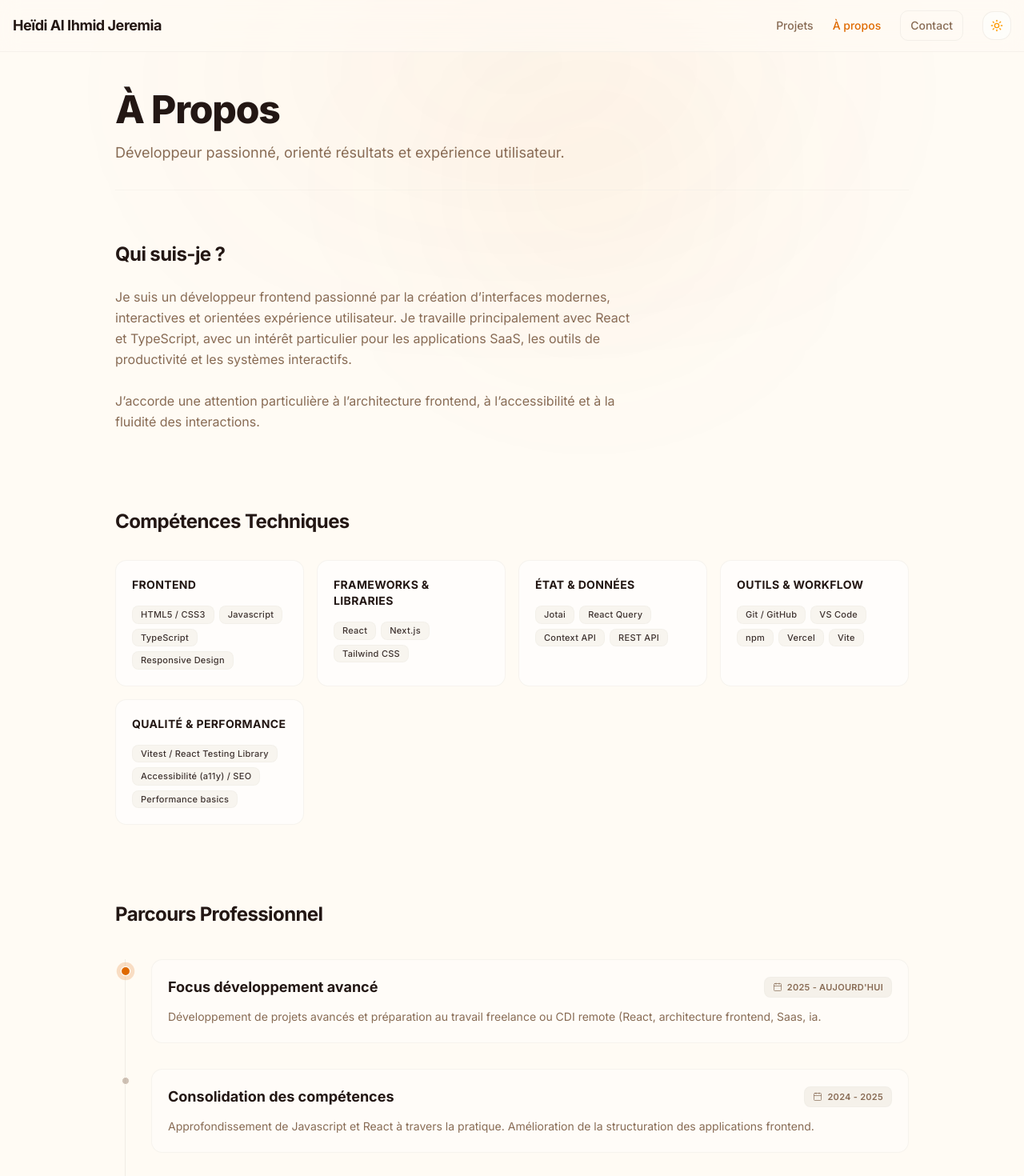
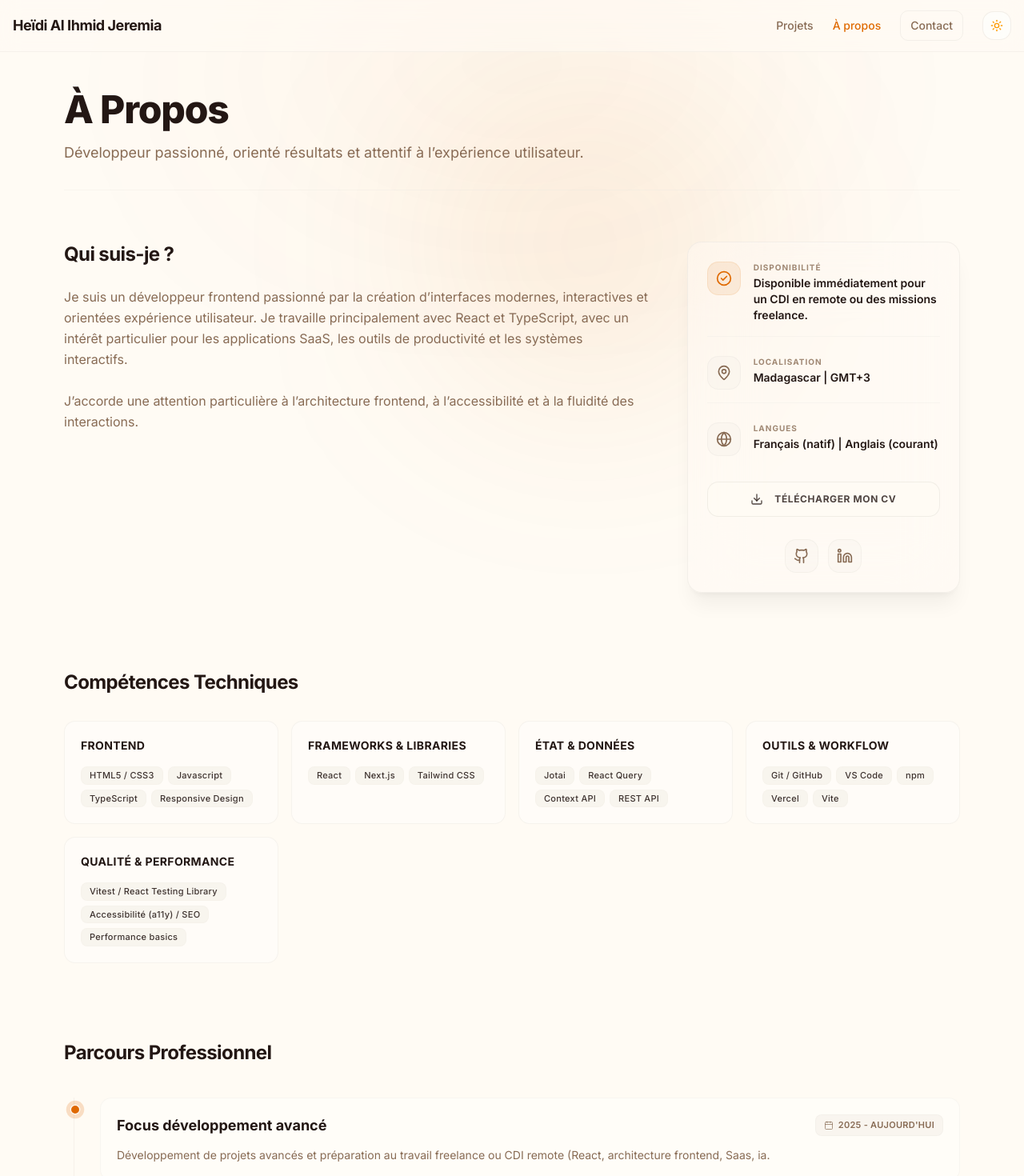
Before and after one commit to Innovat1k/frontend-portfolio, a Next.js app: page /about in a window 1280 px wide. Shown: the top 1470 px of the page at 80% size. Built offline with nearby package versions, Linux system fonts and the light colour scheme.

Commit message:
feat: add availability section in about page

```diff
--- a/src/app/about/page.tsx
+++ b/src/app/about/page.tsx
@@ -1,55 +1,240 @@
 import { content } from "@/lib/content";
 import { skills } from "@/data/skills";
 import { experiences } from "@/data/experiences";
-import { Calendar, ArrowRight } from "lucide-react";
+import {
+  Calendar,
+  ArrowRight,
+  Download,
+  Globe,
+  MapPin,
+  CheckCircle2,
+} from "lucide-react";
 import Link from "next/link";
+import { LuGithub, LuLinkedin } from "react-icons/lu";
+import { Button } from "@/components/ui/button";
 
 export default function AboutPage() {
   return (
-    <section className="container mx-auto px-4 pt-12 pb-24 max-w-5xl relative">
-      <div className="absolute top-0 right-1/4 -z-10 h-80 w-80 rounded-full bg-primary/5 blur-[130px] pointer-events-none" />
+    <section className="container relative mx-auto max-w-6xl px-4 pt-12 pb-24">
+      {/* Background Halo */}
+      <div className="pointer-events-none absolute top-12 right-1/12 md:right-1/4 -z-10 h-96 w-96 rounded-full bg-primary/10 blur-[130px] dark:bg-primary/5" />
 
       {/* Header */}
       <div className="mb-16 border-b border-border/30 pb-8">
-        <h1 className="text-4xl md:text-5xl font-extrabold tracking-tight text-foreground mb-4 text-balance">
-          {content.about_page.title}
+        <h1 className="mb-4 text-4xl font-extrabold tracking-tight text-balance text-foreground md:text-5xl">
+          {content.about.title}
         </h1>
-        <p className="text-base sm:text-lg text-muted-foreground max-w-2xl antialiased">
-          {content.about_page.subtitle}
+
+        <p className="max-w-2xl text-base text-muted-foreground antialiased sm:text-lg">
+          {content.about.subtitle}
         </p>
       </div>
 
-      {/* Bio & Quick Info */}
-      <div className="grid grid-cols-1 lg:grid-cols-3 gap-12 mb-24 items-start">
-        <div className="lg:col-span-2 space-y-6">
+      {/* Bio + Sidebar */}
+      <div className="mb-24 grid grid-cols-1 items-start gap-12 lg:grid-cols-3">
+        {/* Bio */}
+        <div className="space-y-6 lg:col-span-2">
           <h2 className="text-2xl font-bold tracking-tight text-foreground">
-            Qui suis-je ?
+            {content.about.about_title}
           </h2>
-          <p className="text-muted-foreground leading-relaxed text-base antialiased whitespace-pre-line">
-            {content.about_page.bio}
+
+          <p className="whitespace-pre-line text-base leading-relaxed text-muted-foreground antialiased">
+            {content.about.bio}
           </p>
         </div>
+
+        {/* Sidebar */}
+        <aside
+          className="
+            relative overflow-hidden rounded-2xl p-6 space-y-6
+            bg-background/40 dark:bg-card/30
+            backdrop-blur-2xl
+            border border-border/50
+            hover:border-primary/30
+            shadow-xl shadow-black/5 dark:shadow-black/20
+            transition-all duration-500
+          "
+        >
+          {/* Glass Reflection */}
+          <div className="pointer-events-none absolute inset-x-0 top-0 h-px bg-linear-to-r from-transparent via-white/30 to-transparent dark:via-white/10" />
+
+          {/* Availability */}
+          <div className="group flex items-start gap-4 border-b border-border/30 pb-4">
+            <div className="rounded-xl border border-primary/10 bg-primary/10 p-2.5 text-primary">
+              <CheckCircle2 className="h-4 w-4 shrink-0 sm:h-5 sm:w-5" />
+            </div>
+
+            <div className="space-y-0.5">
+              <span className="block text-[10px] font-bold tracking-widest text-muted-foreground/80 uppercase">
+                {content.about.availability_title}
+              </span>
+
+              <p className="text-sm font-semibold text-foreground transition-colors duration-300 group-hover:text-primary">
+                {content.about.availability}
+              </p>
+            </div>
+          </div>
+
+          {/* Location */}
+          <div className="group flex items-start gap-4 border-b border-border/30 pb-4">
+            <div
+              className="
+                rounded-xl border border-border/40
+                bg-muted/40 p-2.5 text-muted-foreground
+                transition-all duration-300
+                group-hover:border-primary/20
+                group-hover:bg-primary/5
+                group-hover:text-primary
+              "
+            >
+              <MapPin className="h-4 w-4 shrink-0 sm:h-5 sm:w-5" />
+            </div>
+
+            <div className="space-y-0.5">
+              <span className="block text-[10px] font-bold tracking-widest text-muted-foreground/80 uppercase">
+                {content.about.location_title}
+              </span>
+
+              <p className="text-sm font-semibold text-foreground transition-colors duration-300 group-hover:text-primary">
+                {content.about.location}
+              </p>
+            </div>
+          </div>
+
+          {/* Languages */}
+          <div className="group flex items-start gap-4">
+            <div
+              className="
+                rounded-xl border border-border/40
+                bg-muted/40 p-2.5 text-muted-foreground
+                transition-all duration-300
+                group-hover:border-primary/20
+                group-hover:bg-primary/5
+                group-hover:text-primary
+              "
+            >
+              <Globe className="h-4 w-4 shrink-0 sm:h-5 sm:w-5" />
+            </div>
+
+            <div className="space-y-0.5">
+              <span className="block text-[10px] font-bold tracking-widest text-muted-foreground/80 uppercase">
+                {content.about.languages_title}
+              </span>
+
+              <p className="text-sm font-semibold text-foreground transition-colors duration-300 group-hover:text-primary">
+                {content.about.languages}
+              </p>
+            </div>
+          </div>
+
+          {/* CV Button */}
+          <div className="pt-2">
+            <Button
+              asChild
+              variant="outline"
+              className="
+                group h-11 w-full rounded-xl
+                border-border/60 bg-background/50
+                font-bold tracking-wider uppercase
+                text-foreground/80
+                transition-all duration-300
+                hover:border-primary/40
+                hover:bg-primary/5
+                hover:text-primary
+              "
+            >
+              <a
+                href="/cv.pdf"
+                download="CV_Heïdi_Al_Ihmid_Jeremia.pdf"
+                className="flex items-center justify-center text-xs"
+              >
+                <Download className="mr-2 h-4 w-4 transition-transform duration-300 group-hover:translate-y-px" />
+
+                {content.buttons.download_cv}
+              </a>
+            </Button>
+          </div>
+
+          {/* Socials */}
+          <div className="flex justify-center gap-3 pt-1">
+            <a
+              href="https://github.com/Innovat1k"
+              target="_blank"
+              rel="noreferrer"
+              aria-label="Voir mon profil GitHub"
+              className="
+                rounded-xl border border-border/40
+                bg-muted/30 p-2.5 text-muted-foreground
+                transition-all duration-300
+                hover:border-primary/30
+                hover:bg-primary/5
+                hover:text-primary
+                active:scale-95
+              "
+            >
+              <LuGithub className="h-5 w-5" />
+            </a>
+
+            <a
+              href="https://linkedin.com/in/"
+              target="_blank"
+              rel="noreferrer"
+              aria-label="Voir mon profil LinkedIn"
+              className="
+                rounded-xl border border-border/40
+                bg-muted/30 p-2.5 text-muted-foreground
+                transition-all duration-300
+                hover:border-primary/30
+                hover:bg-primary/5
+                hover:text-primary
+                active:scale-95
+              "
+            >
+              <LuLinkedin className="h-5 w-5" />
+            </a>
+          </div>
+        </aside>
       </div>
 
-      {/* Skills Grid */}
+      {/* Skills */}
       <div className="mb-24">
-        <h2 className="text-2xl font-bold tracking-tight mb-8 text-foreground">
-          {content.about_page.skills_title}
+        <h2 className="mb-8 text-2xl font-bold tracking-tight text-foreground">
+          {content.about.skills_title}
         </h2>
-        <div className="grid grid-cols-1 sm:grid-cols-2 lg:grid-cols-4 gap-4">
+
+        <div className="grid grid-cols-1 gap-4 sm:grid-cols-2 lg:grid-cols-4">
           {skills.map((skill, i) => (
             <div
               key={i}
-              className="p-5 bg-card/60 border border-border/40 rounded-xl hover:border-primary/30 hover:bg-card transition-all duration-300 group/skill"
+              className="
+                group/skill rounded-xl border border-border/40
+                bg-card/40 p-5
+                transition-all duration-300
+                hover:border-primary/30
+                hover:bg-card/70
+              "
             >
-              <h3 className="font-bold text-foreground text-sm tracking-wide uppercase mb-4 group-hover/skill:text-primary transition-colors">
+              <h3
+                className="
+                  mb-4 text-sm font-bold tracking-wide
+                  text-foreground uppercase
+                  transition-colors
+                  group-hover/skill:text-primary
+                "
+              >
                 {skill.category}
               </h3>
+
               <div className="flex flex-wrap gap-1.5">
                 {skill.items.map((item) => (
                   <span
                     key={item}
-                    className="px-2.5 py-0.5 text-[11px] font-medium bg-secondary/70 text-secondary-foreground/90 rounded-md border border-border/30 tracking-wide"
+                    className="
+                      rounded-md border border-border/20
+                      bg-secondary/70 px-2.5 py-0.5
+                      text-[11px] font-medium tracking-wide
+                      text-secondary-foreground/90
+                    "
                   >
                     {item}
                   </span>
@@ -60,37 +245,68 @@ export default function AboutPage() {
         </div>
       </div>
 
-      {/* Experience Timeline */}
+      {/* Experience */}
       <div className="mb-24">
-        <h2 className="text-2xl font-bold tracking-tight mb-10 text-foreground">
-          {content.about_page.experience_title}
+        <h2 className="mb-10 text-2xl font-bold tracking-tight text-foreground">
+          {content.about.experience_title}
         </h2>
-        <div className="relative border-l border-border/60 ml-3 space-y-8">
+
+        <div className="relative ml-3 space-y-8 border-l border-border/40">
           {experiences.map((exp) => (
-            <div key={exp.id} className="relative pl-8 group/exp">
+            <div key={exp.id} className="group/exp relative pl-8">
               <div
-                className={`absolute -left-1.25 top-2.5 w-2.5 h-2.5 rounded-full border border-background transition-all duration-300
+                className={`
+                  absolute -left-1 top-2.5 h-2.5 w-2.5 rounded-full border border-background transition-all duration-300
                   ${
                     exp.current
-                      ? "bg-primary ring-4 ring-primary/20 scale-125"
-                      : "bg-muted-foreground/40 group-hover/exp:bg-primary group-hover/exp:ring-4 group-hover/exp:ring-primary/10 group-hover/exp:scale-110"
-                  }`}
+                      ? "scale-125 bg-primary ring-4 ring-primary/20"
+                      : "bg-muted-foreground/30 group-hover/exp:scale-110 group-hover/exp:bg-primary group-hover/exp:ring-4 group-hover/exp:ring-primary/10"
+                  }
+                `}
               />
 
-              <div className="p-5 bg-card/40 border border-border/40 rounded-xl hover:border-border/80 hover:bg-card hover:shadow-2xl hover:shadow-primary/2 transition-all duration-300">
-                <div className="flex flex-col sm:flex-row sm:items-center sm:justify-between mb-3 gap-2">
-                  <h3 className="font-bold text-foreground text-lg group-hover/exp:text-primary transition-colors duration-200">
+              <div
+                className="
+                  rounded-xl border border-border/30
+                  bg-card/30 p-5
+                  transition-all duration-300
+                  hover:border-border/60
+                  hover:bg-card/50
+                  hover:shadow-xl
+                  hover:shadow-primary/5
+                "
+              >
+                <div className="mb-3 flex flex-col gap-2 sm:flex-row sm:items-center sm:justify-between">
+                  <h3
+                    className="
+                      text-lg font-bold text-foreground
+                      transition-colors duration-200
+                      group-hover/exp:text-primary
+                    "
+                  >
                     {exp.role}
                   </h3>
-                  <span className="text-[11px] font-semibold px-2.5 py-1 bg-muted border border-border/30 rounded-md text-muted-foreground flex items-center gap-1.5 w-fit tracking-wide uppercase">
-                    <Calendar className="w-3 h-3 text-muted-foreground/70" />{" "}
+
+                  <span
+                    className="
+                      flex w-fit items-center gap-1.5 rounded-md
+                      border border-border/30 bg-muted/60
+                      px-2.5 py-1 text-[11px]
+                      font-semibold tracking-wide
+                      text-muted-foreground uppercase
+                    "
+                  >
+                    <Calendar className="h-3 w-3 text-muted-foreground/70" />
+
                     {exp.period}
                   </span>
                 </div>
-                <p className="font-semibold text-primary/90 mb-3 tracking-wide uppercase text-xs">
+
+                <p className="mb-3 text-xs font-semibold tracking-wide text-primary/90 uppercase">
                   {exp.company}
                 </p>
-                <p className="text-sm text-muted-foreground leading-relaxed antialiased">
+
+                <p className="text-sm leading-relaxed text-muted-foreground antialiased">
                   {exp.description}
                 </p>
               </div>
@@ -99,21 +315,55 @@ export default function AboutPage() {
         </div>
       </div>
 
-      {/* Contact CTA */}
-      <div className="text-center p-10 md:p-12 bg-linear-to-br from-muted/30 via-muted/10 to-background rounded-2xl border border-border/40 relative overflow-hidden group">
-        <div className="absolute inset-0 bg-radial from-primary/5 to-transparent opacity-0 group-hover:opacity-100 transition-opacity duration-500 pointer-events-none" />
-        <h2 className="text-2xl md:text-3xl font-extrabold tracking-tight mb-3 relative z-10 text-balance">
-          {content.about_page.cta_title}
+      {/* CTA */}
+      <div
+        className="
+          group relative overflow-hidden rounded-2xl
+          border border-border/40
+          bg-linear-to-br from-card/40 via-muted/10 to-background/20
+          p-10 text-center backdrop-blur-md
+          md:p-12
+        "
+      >
+        <div
+          className="
+            pointer-events-none absolute inset-0
+            bg-radial from-primary/5 to-transparent
+            opacity-0 transition-opacity duration-500
+            group-hover:opacity-100
+          "
+        />
+
+        <h2
+          className="
+            relative z-10 mb-3 text-2xl font-extrabold
+            tracking-tight text-balance md:text-3xl
+          "
+        >
+          {content.about.cta_title}
         </h2>
-        <p className="text-sm md:text-base text-muted-foreground mb-8 max-w-md mx-auto relative z-10 antialiased">
-          {content.about_page.cta_desc}
+
+        <p
+          className="
+            relative z-10 mx-auto mb-8 max-w-md
+            text-sm text-muted-foreground antialiased md:text-base
+          "
+        >
+          {content.about.cta_desc}
         </p>
+
         <Link
           href="/contact"
-          className="btn-sunset inline-flex items-center gap-2 px-8 py-3 rounded-xl font-semibold text-white shadow-md hover:shadow-lg transition-all duration-200 hover:-translate-y-0.5 relative z-10"
+          className="
+            btn-sunset relative z-10 inline-flex items-center gap-2
+            rounded-xl px-8 py-3 font-semibold text-white
+            shadow-md transition-all duration-200
+            hover:-translate-y-0.5 hover:shadow-lg
+          "
         >
           {content.hero.cta_secondary}
-          <ArrowRight className="w-4 h-4" />
+
+          <ArrowRight className="h-4 w-4" />
         </Link>
       </div>
     </section>
--- a/src/lib/content.ts
+++ b/src/lib/content.ts
@@ -5,7 +5,6 @@ export const content = {
     title: "Portfolio | Développeur Frontend React",
     description:
       "Développeur Frontend spécialisé en React, TypeScript et interfaces performantes. Découvrez mes projets et mon expertise.",
-    author: "Ton Nom",
     keywords:
       "React, TypeScript, Frontend, Next.js, Portfolio, Développeur Web",
   },
@@ -45,15 +44,19 @@ export const content = {
   },
 
   // Page About (/about)
-  about_page: {
+  about: {
     title: "À Propos",
+    about_title: "Qui suis-je ?",
     subtitle:
-      "Développeur passionné, orienté résultats et expérience utilisateur.",
+      "Développeur passionné, orienté résultats et attentif à l’expérience utilisateur.",
     bio: "Je suis un développeur frontend passionné par la création d’interfaces modernes, interactives et orientées expérience utilisateur. Je travaille principalement avec React et TypeScript, avec un intérêt particulier pour les applications SaaS, les outils de productivité et les systèmes interactifs. \n\n J’accorde une attention particulière à l’architecture frontend, à l’accessibilité et à la fluidité des interactions.",
     availability:
-      "Disponible immédiatement pour CDI Remote ou missions Freelance.",
-    location: "Madagascar (Remote OK) | GMT+3",
-    languages: "Français (Natif) | Anglais (Courant)",
+      "Disponible immédiatement pour un CDI en remote ou des missions freelance.",
+    availability_title: "Disponibilité",
+    location: "Madagascar | GMT+3",
+    location_title: "Localisation",
+    languages: "Français (natif) | Anglais (courant)",
+    languages_title: "Langues",
     skills_title: "Compétences Techniques",
     experience_title: "Parcours Professionnel",
     cta_title: "Travaillons ensemble",
```
